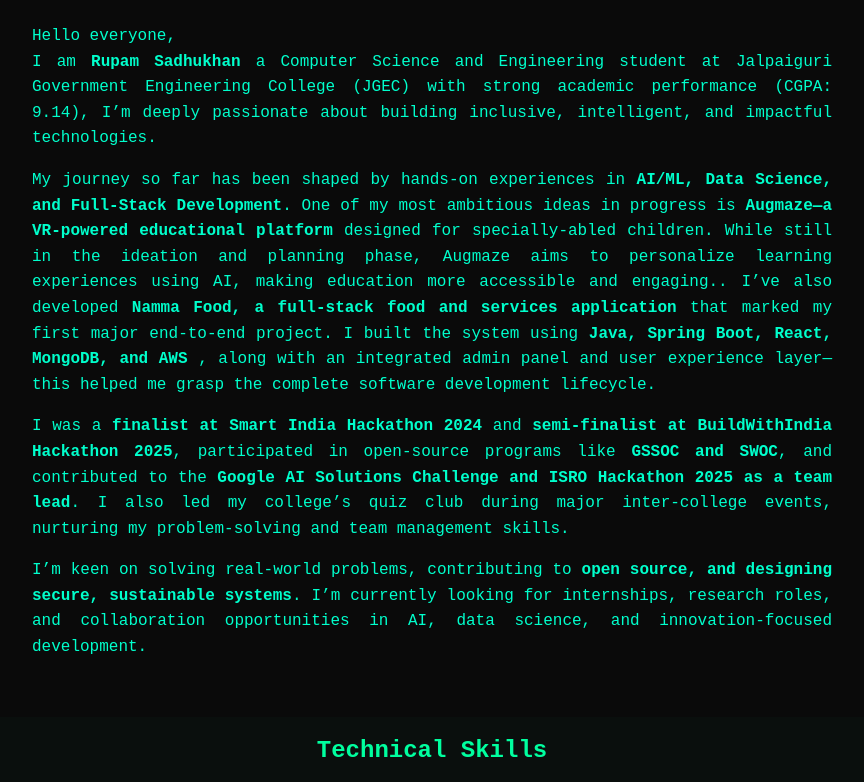
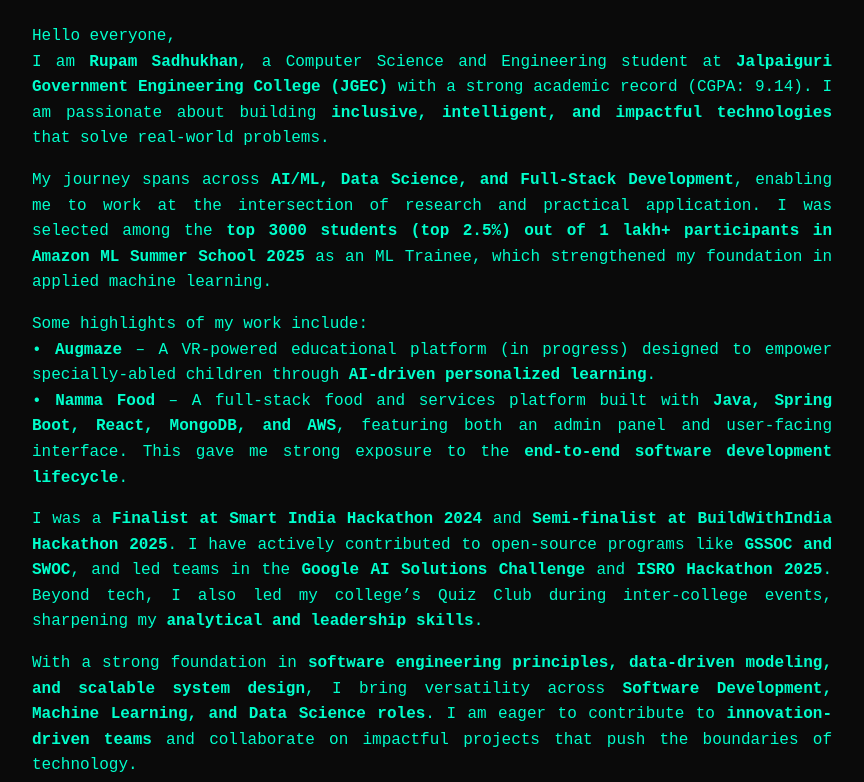
Before and after one commit to GRUMPY-TUCKER/portfolio, a plain HTML site: page index.html in a window 1280 px wide. Shown: the part 762-1544 px from the top of the page, without its empty margins (208-1072 px from the left). Drawn offline with Linux system fonts and the light colour scheme.

Commit message:
Update index.html

```diff
--- a/index.html
+++ b/index.html
@@ -71,23 +71,30 @@
 
     <p>
       Hello everyone,<br>
-      I am <strong>Rupam Sadhukhan</strong> a Computer Science and Engineering student at Jalpaiguri Government Engineering College (JGEC) with strong academic performance (CGPA: 9.14), I’m deeply passionate about building inclusive, intelligent, and impactful technologies.
+      I am <strong>Rupam Sadhukhan</strong>, a Computer Science and Engineering student at <strong>Jalpaiguri Government Engineering College (JGEC)</strong> with a strong academic record (CGPA: 9.14). I am passionate about building <strong>inclusive, intelligent, and impactful technologies</strong> that solve real-world problems.
     </p>
 
     <p>
-      My journey so far has been shaped by hands-on experiences in <strong>AI/ML, Data Science, and Full-Stack Development</strong>.  One of my most ambitious ideas in progress is <strong> Augmaze—a VR-powered educational platform</strong> designed for specially-abled children. While still in the ideation and planning phase, Augmaze aims to personalize learning experiences using AI, making education more accessible and engaging.. I’ve also developed <strong>Namma Food, a full-stack food and services application</strong> that marked my first major end-to-end project. I built the system using <strong>Java, Spring Boot, React, MongoDB, and AWS</strong> , along with an integrated admin panel and user experience layer—this helped me grasp the complete software development lifecycle.
+      My journey spans across <strong>AI/ML, Data Science, and Full-Stack Development</strong>, enabling me to work at the intersection of research and practical application. I was selected among the <strong>top 3000 students (top 2.5%) out of 1 lakh+ participants in Amazon ML Summer School 2025</strong> as an ML Trainee, which strengthened my foundation in applied machine learning.
     </p>
 
     <p>
-      I was a <strong>finalist at Smart India Hackathon 2024</strong>  and<strong> semi-finalist at BuildWithIndia Hackathon 2025</strong>, participated in open-source programs like <strong>GSSOC and SWOC</strong>, and contributed to the <strong>Google AI Solutions Challenge and ISRO Hackathon 2025 as a team lead</strong>. I also led my college’s quiz club during major inter-college events, nurturing my problem-solving and team management skills.
+      Some highlights of my work include: <br>
+      • <strong>Augmaze</strong> – A VR-powered educational platform (in progress) designed to empower specially-abled children through <strong>AI-driven personalized learning</strong>. <br>
+      • <strong>Namma Food</strong> – A full-stack food and services platform built with <strong>Java, Spring Boot, React, MongoDB, and AWS</strong>, featuring both an admin panel and user-facing interface. This gave me strong exposure to the <strong>end-to-end software development lifecycle</strong>.
     </p>
 
     <p>
-      I’m keen on solving real-world problems, contributing to <strong>open source, and designing secure, sustainable systems</strong>. I’m currently looking for internships, research roles, and collaboration opportunities in AI, data science, and innovation-focused development.
+      I was a <strong>Finalist at Smart India Hackathon 2024</strong> and <strong>Semi-finalist at BuildWithIndia Hackathon 2025</strong>. I have actively contributed to open-source programs like <strong>GSSOC and SWOC</strong>, and led teams in the <strong>Google AI Solutions Challenge</strong> and <strong>ISRO Hackathon 2025</strong>. Beyond tech, I also led my college’s Quiz Club during inter-college events, sharpening my <strong>analytical and leadership skills</strong>.
+    </p>
+
+    <p>
+      With a strong foundation in <strong>software engineering principles, data-driven modeling, and scalable system design</strong>, I bring versatility across <strong>Software Development, Machine Learning, and Data Science roles</strong>. I am eager to contribute to <strong>innovation-driven teams</strong> and collaborate on impactful projects that push the boundaries of technology.
     </p>
 
   </div>
 </section>
+
 
 
 <section id="skills" class="section">
```
